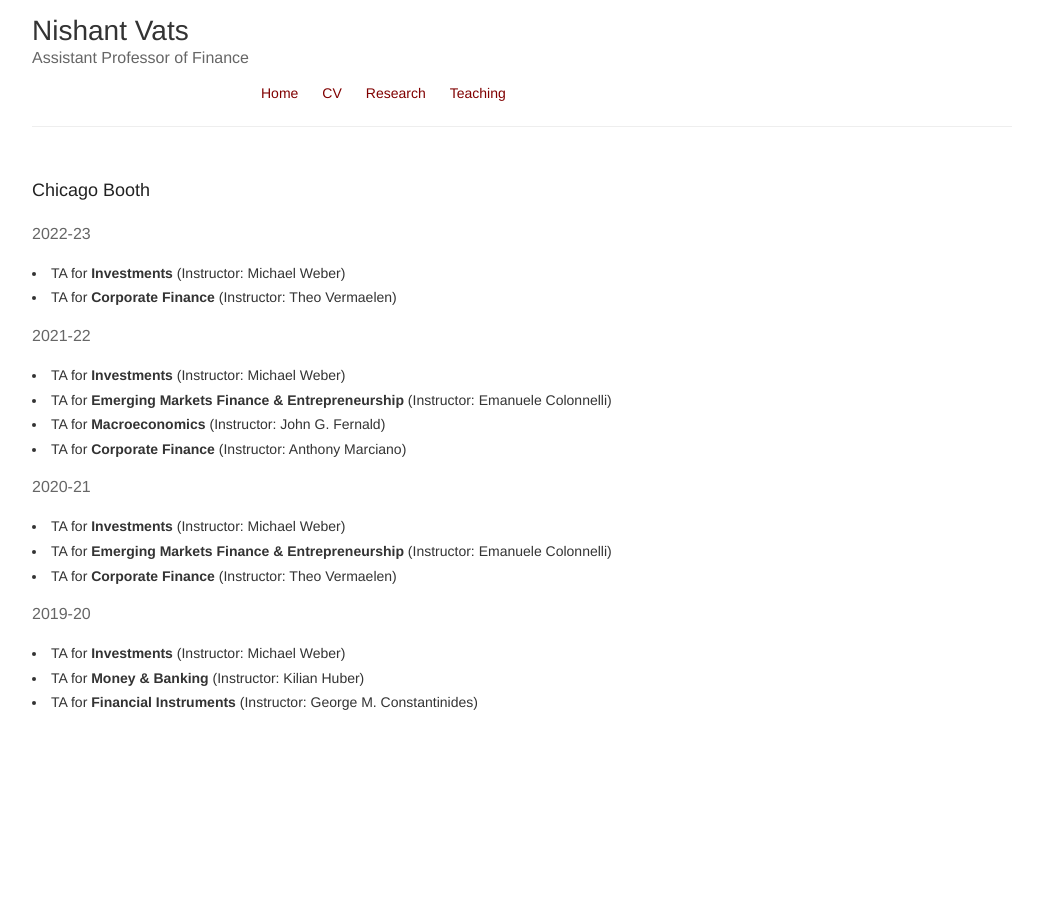
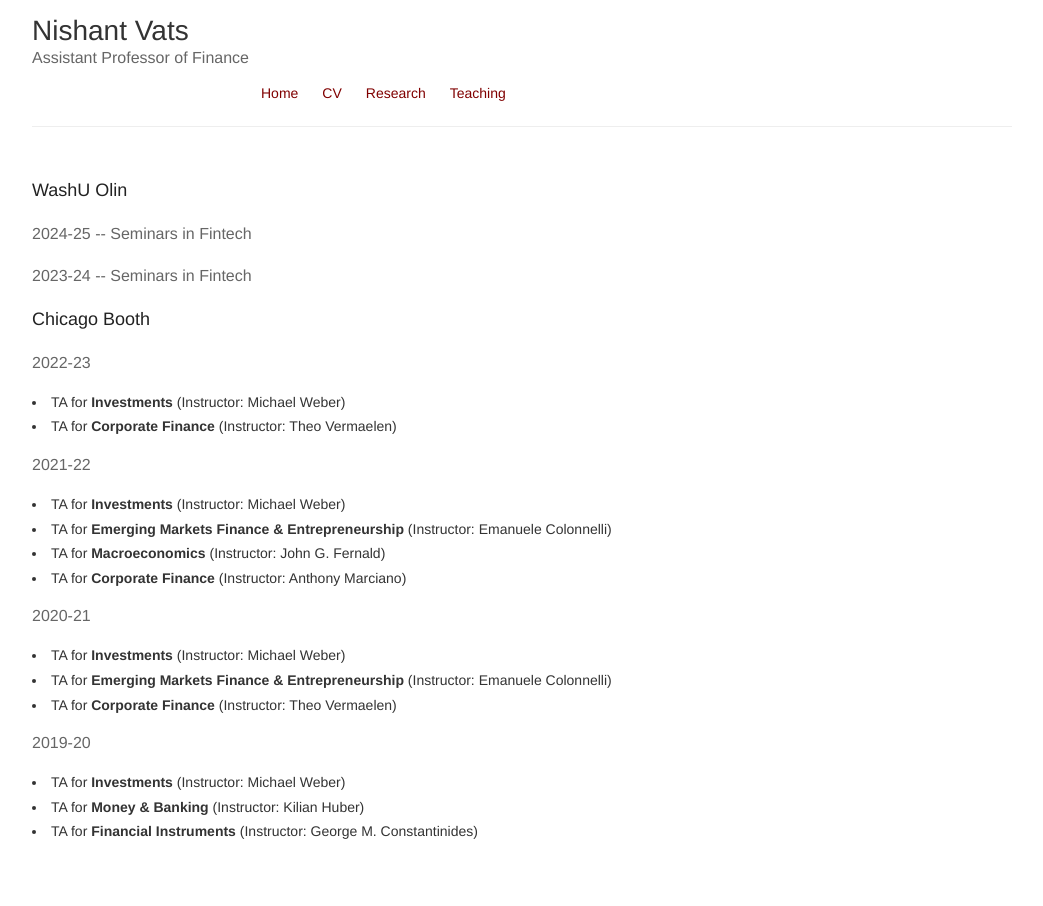
Before and after one commit to nishvats/nishvats.github.io, a Jekyll site: the page built from teaching.html, in a window 1280 px wide. Shown: the whole page, without its empty margins (118-1161 px from the left). Built offline with Jekyll 4.4.1, drawn with Linux system fonts in a browser that asks for light colours.

Commit message:
Update teaching.html

```diff
--- a/teaching.html
+++ b/teaching.html
@@ -5,6 +5,11 @@
  <meta name="description" content="I am a Ph.D. candidate in Finance at the Booth School of Business, University of Chicago">
  <meta name="keywords" content="Nishant Vats, Vats PhD, Booth, Finance, Nishant Vats Finance, Nishant Vats Booth, Vats Booth, Nishant Booth, Nishant Finance PhD">
  </head>
+
+<h3> WashU Olin </h3>
+<h4> 2024-25 -- Seminars in Fintech </h4>
+<h4> 2023-24 -- Seminars in Fintech </h4>
+
 <h3> Chicago Booth </h3>
 
 <h4> 2022-23 </h4>
```
